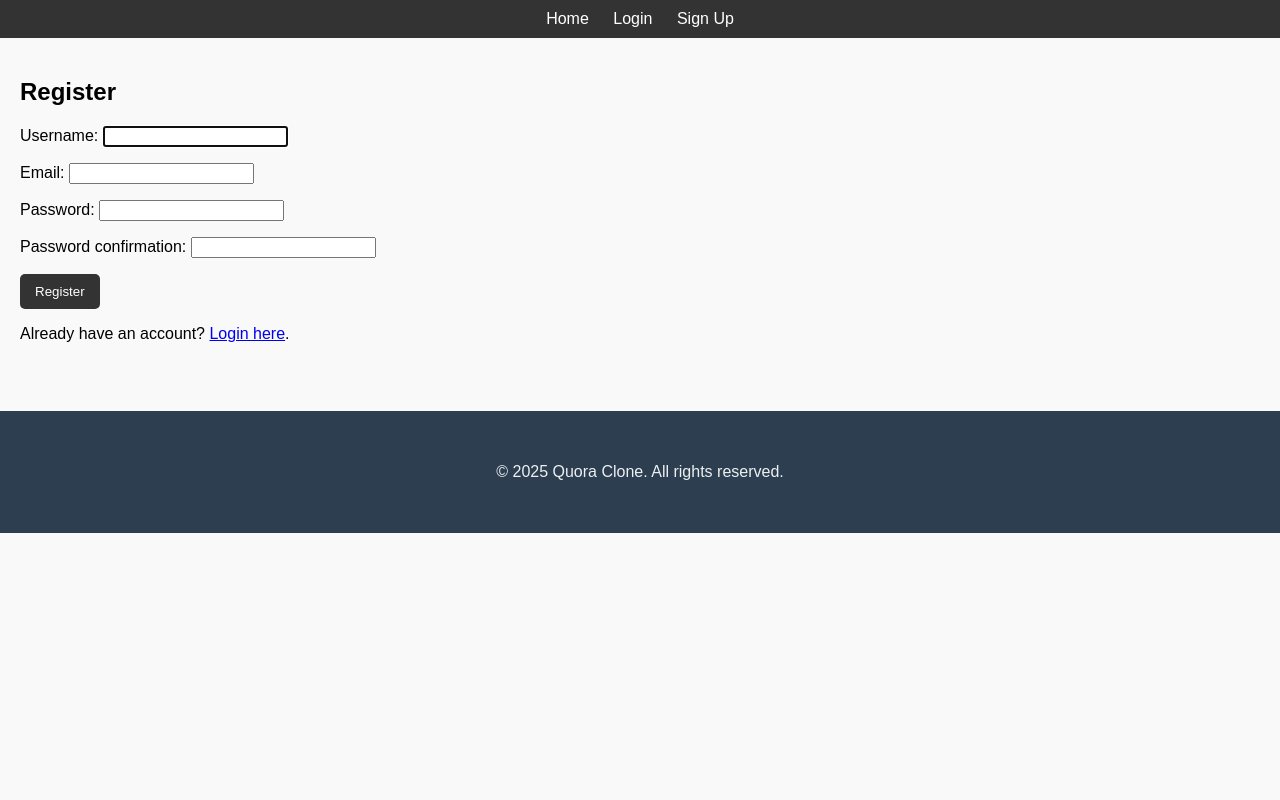
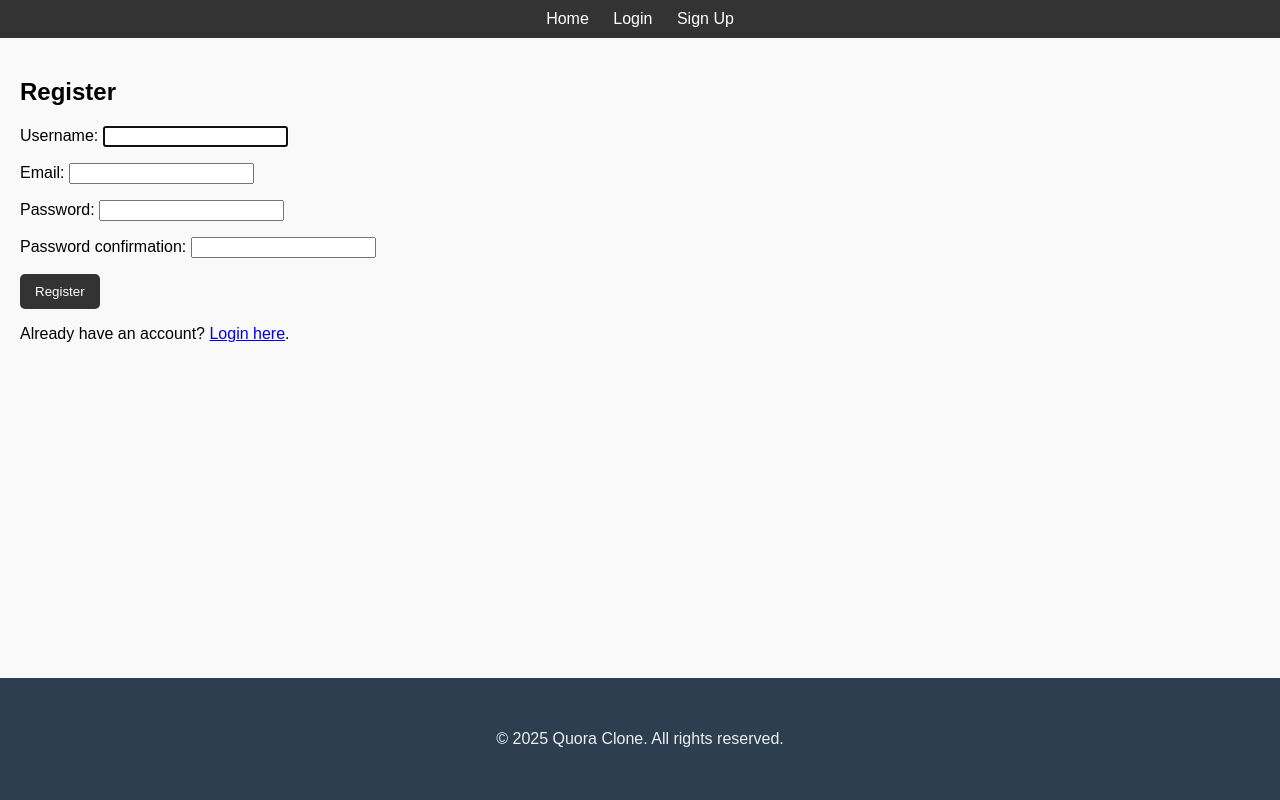
Before and after one commit to sad786/quora_clone, a Django app: page /accounts/register/ in a window 1280 px wide. Run offline with Django 5.2, Linux system fonts and the light colour scheme.

Commit message:
changed some styles

```diff
--- a/static/css/styles.css
+++ b/static/css/styles.css
@@ -3,8 +3,19 @@ body {
     margin: 0;
     padding: 0;
     background-color: #f9f9f9;
+    display: flex;
+    flex-direction: column;
+    min-height: 100vh;
 }
-
+main {
+    flex:1;
+}
+header {
+    background-color: #096bce;
+    color: white;
+    padding: 20px;
+    text-align: center;
+}
 nav {
     background-color: #333;
     color: white;
--- a/templates/base.html
+++ b/templates/base.html
@@ -19,9 +19,9 @@
             <a href="{% url 'accounts:register' %}">Sign Up</a>
         {% endif %}
     </nav>
-    <div class="container">
+    <main class="container">
         {% block content %}{% endblock %}
-    </div>
+    </main>
     <footer class="footer">
         <div class="container text-center">
             <p>&copy; {% now "Y" %} Quora Clone. All rights reserved.</p>
```
